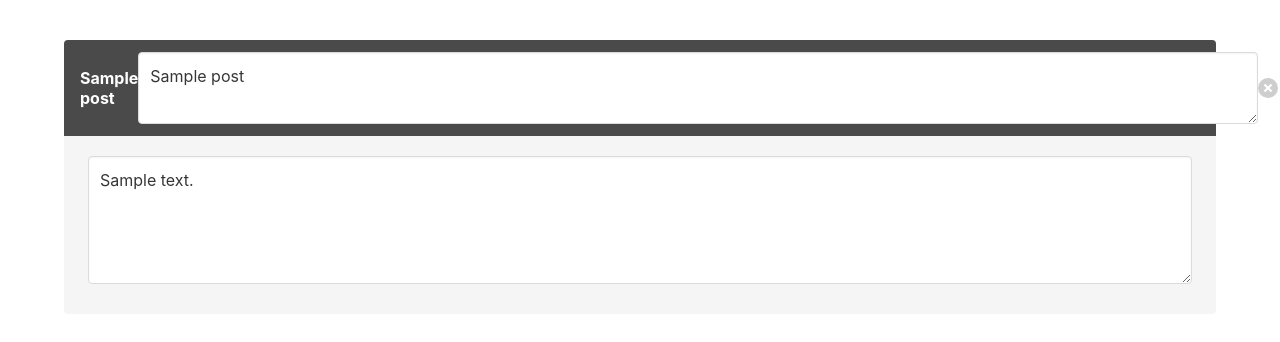
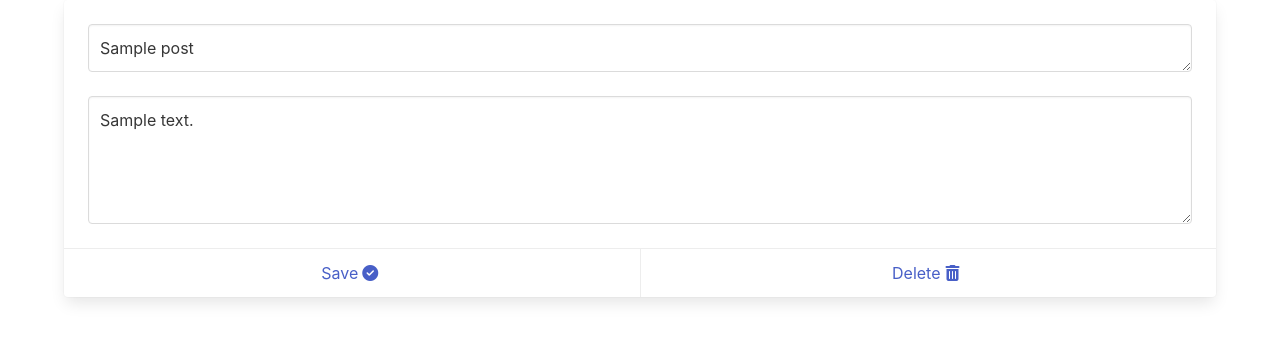
Before and after one commit to SaraNP-33/spillTheWine, a Node server app: page /dashboard/post/1 in a window 1280 px wide. Shown: the part 100-442 px from the top of the page. Run offline with Node 20, Linux system fonts and the light colour scheme; a user stored in the database is signed in; tables that the repository leaves empty hold one stand-in row (values such as "Sample post"); some libraries are stand-ins or nearby versions.

Commit message:
added put route and an even listener in public js to allow post to update

```diff
--- a/public/js/delDashPost.js
+++ b/public/js/delDashPost.js
@@ -1,6 +1,29 @@
 
 
 const delBtn= document.querySelector(".delPost")
+const upBtn =document.querySelector(".upPost")
+
+
+const updatePost= async (event)=>{
+    const upTitle= document.querySelector('#upTitle').value
+    const upBody =document.querySelector('#upBody').value
+
+    const id=event.target.getAttribute("data-id")
+    const response= await fetch(`/api/post/${id}`,{
+        method:"PUT",
+        body:JSON.stringify({
+            title:upTitle,
+            body:upBody
+        }),
+        headers: { 'Content-Type': 'application/json' },
+    })
+    if (response.ok) {
+        document.location.replace('/dashboard');
+        alert("Your Post was sucessfully updated!")
+      } else {
+        alert('Failed to login');
+      }
+}
 
 const deletePost= async (event)=>{
     const id=event.target.getAttribute("data-id")
@@ -18,4 +41,5 @@ const deletePost= async (event)=>{
     }
 }
 
+upBtn.addEventListener("click", updatePost)
 delBtn.addEventListener("click", deletePost)
--- a/steps.txt
+++ b/steps.txt
@@ -1,3 +1,3 @@
-delete posts from dashboard
+delete posts from dashboard -- check
 update the post from dashboard
 create an if/else statement in nav in main.handlebars for log in and logout
--- a/views/all-posts-dash.handlebars
+++ b/views/all-posts-dash.handlebars
@@ -59,7 +59,7 @@
      </form>
     </section>
     <footer class="modal-card-foot">
-      <button id="savePost"class="button is-success">Save changes</button>
+      <button id="savePost"class="button is-success">Post</button>
       <button id="cancel"class="button">Cancel</button>
     </footer>
   </div>
--- a/views/index.handlebars
+++ b/views/index.handlebars
@@ -6,7 +6,7 @@
 <article class="message">
   <div class="message-header">
     <p>{{title}}</p>
-    <button class="delete" aria-label="delete"></button>
+
   </div>
   <div class="message-body">
   by {{user.username}}
--- a/views/layouts/dashboard.handlebars
+++ b/views/layouts/dashboard.handlebars
@@ -5,13 +5,9 @@
   <meta name="viewport" content="width=device-width, initial-scale=1.0">
   <meta http-equiv="X-UA-Compatible" content="ie=edge">
   {{!-- FAVICON --}}
-  {{!-- <link rel="icon" type="image/png" sizes="96x96" href="/assets/images/favicon-96x96.png"> --}}
-  {{!-- jQUERY --}}
-
-  <script script src="https://ajax.googleapis.com/ajax/libs/jquery/3.5.1/jquery.min.js"></script>
-  {{!-- FONT AWESOME 5 --}}
+ <link rel="icon" type="image/png" sizes="32x32" href="/images/favicon-32x32.png">
+  {{!-- FONT AWESOME --}}
   <link rel="stylesheet" href="https://cdnjs.cloudflare.com/ajax/libs/font-awesome/6.1.1/css/all.min.css" integrity="sha512-KfkfwYDsLkIlwQp6LFnl8zNdLGxu9YAA1QvwINks4PhcElQSvqcyVLLD9aMhXd13uQjoXtEKNosOWaZqXgel0g==" crossorigin="anonymous" referrerpolicy="no-referrer" />
-  {{!-- <script defer src="https://use.fontawesome.com/releases/v5.15.3/js/all.js" integrity="sha384-haqrlim99xjfMxRP6EWtafs0sB1WKcMdynwZleuUSwJR0mDeRYbhtY+KPMr+JL6f" crossorigin="anonymous"></script> --}}
   {{!-- BULMA  --}}
   <link rel="stylesheet" href="https://cdn.jsdelivr.net/npm/bulma@0.9.2/css/bulma.min.css">
   {{!-- CSS STYLESHEET --}}
--- a/views/onePostDash.handlebars
+++ b/views/onePostDash.handlebars
@@ -1,16 +1,26 @@
 <!---Single Post --->
 
 <div class="container">
-<article class="message">
-  <div class="message-header">
-    <p>{{post.title}}</p>
-    <textarea class="textarea" rows="2">{{post.title}}</textarea>
-    <button class="delete delPost" data-id="{{post.id}}" aria-label="delete"></button>
+  <div class="card">
+  <header class="card-header">
+  </header>
+  <div class="card-content">
+     <div class="content">
+      <textarea class="textarea"id="upTitle"rows="1">{{post.title}}</textarea>
+    </div>
+    <div class="content">
+      <textarea class="textarea" id="upBody">{{post.body}}</textarea>
+    </div>
   </div>
-  <div class="message-body">
-    <textarea class="textarea">{{post.body}}</textarea>
-  </div>
-</article>
+  <footer class="card-footer">
+    <a href="#" data-id={{post.id}} class="card-footer-item upPost">Save <span class="icon">
+       <i class="fa-solid fa-circle-check"></i>
+      </span></a>
+     <a href="#" data-id={{post.id}} class="card-footer-item">Delete <span class="icon">
+       <i class="fa-solid fa-trash-can"></i>
+      </span></a>
+  </footer>
+</div>
 
 </div>
 
```
Also changed, not shown: routes/api/post-routes.js (+17 -0 lines), views/layouts/main.handlebars (+3 -6 lines), public/images/favicon-32x32.png (added), public/images/favicon.ico (added).
